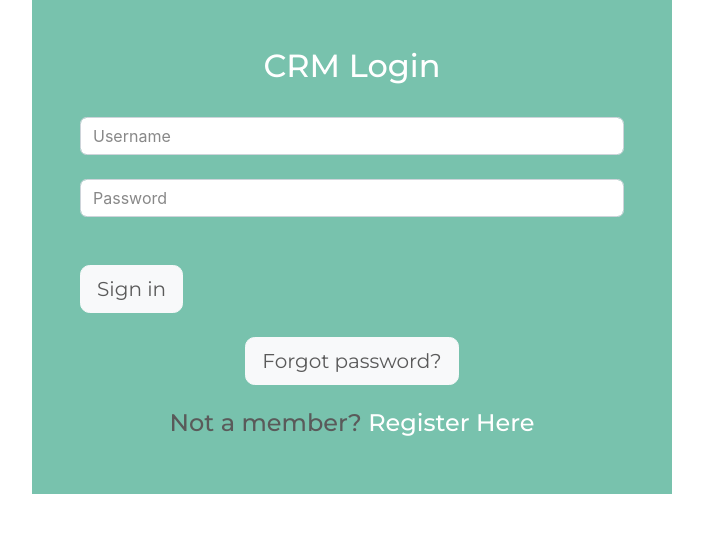
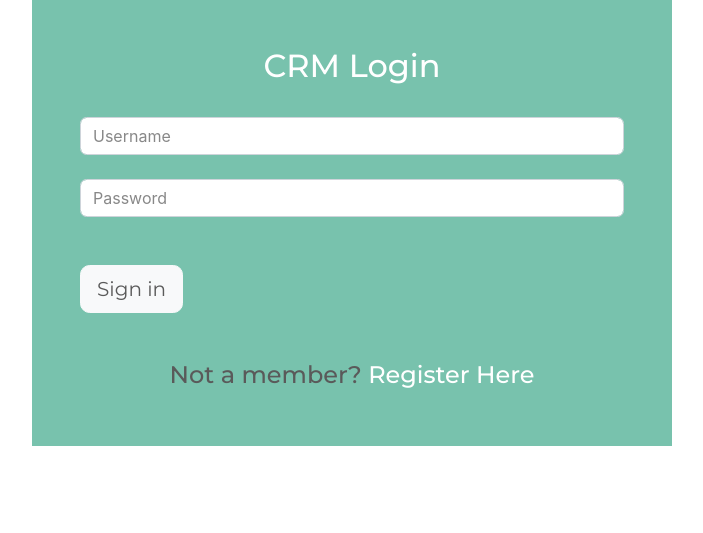
Before and after one commit to BradleyHazel/CRM-MVC, a Node server app: template views/login.ejs in a window 1280 px wide. Shown: the part 119-652 px from the top of the page, without its empty margins (288-991 px from the left). Run offline with Node 20, Linux system fonts and the light colour scheme; the template is opened without the code that fills it, so the values that code supplies are empty; some libraries are stand-ins or nearby versions.

Commit message:
taking out forgot username until feature is complete

```diff
--- a/views/login.ejs
+++ b/views/login.ejs
@@ -61,8 +61,6 @@
     <!-- Submit button -->
     <div style="text-align:center">
 
-
-    <button type="button" class="btn btn-light btn-lg ">Forgot password?</button>
 </div>
 &nbsp;
 &nbsp;
```
